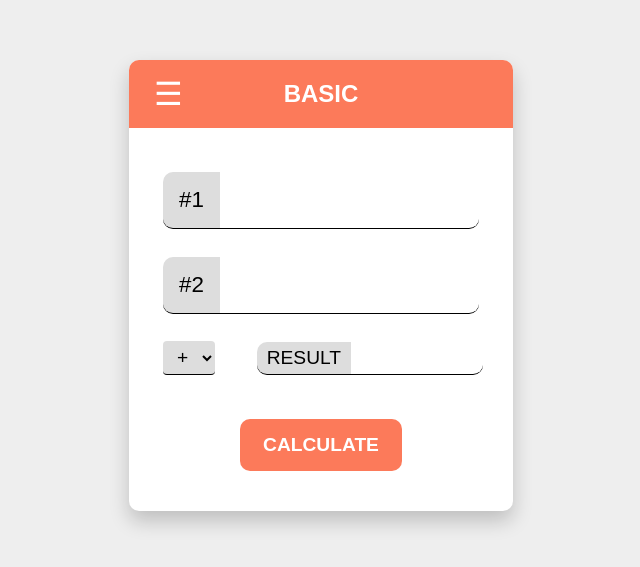
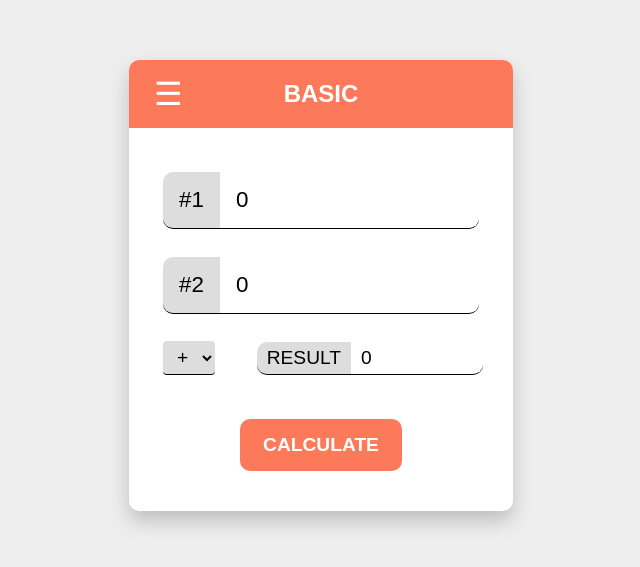
Before and after one commit to AduMano/react-calculator, a React (Create React App) app: page / in a window 1280 px wide. Shown: the part 115-682 px from the top of the page, without its empty margins (319-959 px from the left). Built offline with nearby package versions, Linux system fonts and the light colour scheme.

Commit message:
Done Basic Calculator

```diff
--- a/src/App.js
+++ b/src/App.js
@@ -1,8 +1,13 @@
+// React Modules
+import { useState } from "react";
+
 // Components
 import { NavMenu } from "./components/NavMenu";
 import { CalculatorHeader } from "./components/CalculatorHeader";
-import { NumberInput } from "./components/BasicComponents/NumberInput";
-import { OperatorInput } from "./components/BasicComponents/OperatorInput";
+import { BasicMode } from "./page/BasicMode";
+
+// Custom Hooks
+import useBasicCalculator from "./CustomHooks/useBasicCalculator";
 
 // Styles
 import "./styles/calculator.css";
@@ -10,6 +15,18 @@ import "./styles/NavMenu/navMenu.css";
 import "./styles/BasicMode/basicMode.css";
 
 function App() {
+  // States
+  const {
+    handleNum1,
+    num1,
+    handleNum2,
+    num2,
+    handleOperator,
+    operator,
+    handleResult,
+    result,
+  } = useBasicCalculator();
+
   return (
     <div className="calcWrapper">
       <NavMenu />
@@ -17,20 +34,20 @@ function App() {
 
       <div className="calcBody">
         {/* This depends on which mode is selected */}
-        <div className="calcBasicMode">
-          <form>
-            <NumberInput label={"#1"} type={"number"} isReadOnly={false} />
-            <NumberInput label={"#2"} type={"number"} isReadOnly={false} />
-
-            <div className="formResult">
-              <OperatorInput />
-              <NumberInput label={"RESULT"} type={"number"} isReadOnly={true} />
-            </div>
-
-            <input className="submitBtn" type="submit" value="CALCULATE" />
-          </form>
-        </div>
-
+        <BasicMode
+          handleEvents={{
+            handleNum1,
+            handleNum2,
+            handleOperator,
+            handleResult,
+          }}
+          states={{
+            num1,
+            num2,
+            operator,
+            result,
+          }}
+        />
         {/* <div className="calcStandardMode"></div> */}
       </div>
     </div>
--- /dev/null
+++ b/src/CustomHooks/useBasicCalculator.js
@@ -0,0 +1,51 @@
+import { useState } from "react";
+
+function useBasicCalculator() {
+  const [num1, setNum1] = useState("0");
+  const [num2, setNum2] = useState("0");
+  const [operator, setOperator] = useState("+");
+  const [result, setResult] = useState(0);
+
+  const handleNum1 = (val) => {
+    setNum1(val);
+  };
+
+  const handleNum2 = (val) => {
+    setNum2(val);
+  };
+
+  const handleOperator = (val) => {
+    setOperator(val);
+  };
+
+  const handleResult = () => {
+    switch (operator) {
+      case "+":
+        setResult(parseFloat(num1) + parseFloat(num2));
+        break;
+      case "-":
+        setResult(parseFloat(num1) - parseFloat(num2));
+        break;
+      case "*":
+        setResult(parseFloat(num1) * parseFloat(num2));
+        break;
+      case "/":
+        let result = parseFloat(num1) / parseFloat(num2);
+        setResult(isNaN(result) ? "Error" : result);
+        break;
+    }
+  };
+
+  return {
+    handleNum1,
+    num1,
+    handleNum2,
+    num2,
+    handleOperator,
+    operator,
+    handleResult,
+    result,
+  };
+}
+
+export default useBasicCalculator;
--- a/src/components/BasicComponents/NumberInput.js
+++ b/src/components/BasicComponents/NumberInput.js
@@ -1,10 +1,23 @@
 import React from "react";
 
-export const NumberInput = ({ label, type, isReadOnly }) => {
+export const NumberInput = ({
+  label,
+  type,
+  isReadOnly,
+  handleInput,
+  value,
+}) => {
+  const keyPress = (event) => handleInput(event);
+
   return (
     <div className="formGroup">
       <label>{label}</label>
-      <input type={type} readOnly={isReadOnly} />
+      <input
+        type={type}
+        readOnly={isReadOnly}
+        value={value}
+        onChange={keyPress}
+      />
     </div>
   );
 };
--- a/src/components/BasicComponents/OperatorInput.js
+++ b/src/components/BasicComponents/OperatorInput.js
@@ -1,8 +1,10 @@
 import React from "react";
 
-export const OperatorInput = () => {
+export const OperatorInput = ({ handleInput, stateOperator }) => {
+  const select = (event) => handleInput(event);
+
   return (
-    <select>
+    <select onChange={select} value={stateOperator}>
       <option selected>+</option>
       <option>-</option>
       <option>*</option>
--- a/src/page/BasicMode.js
+++ b/src/page/BasicMode.js
@@ -0,0 +1,55 @@
+import React from "react";
+import { NumberInput } from "../components/BasicComponents/NumberInput";
+import { OperatorInput } from "../components/BasicComponents/OperatorInput";
+
+export const BasicMode = ({ handleEvents, states }) => {
+  // Logic
+  const calculate = (event) => {
+    event.preventDefault();
+    handleResult();
+  };
+
+  const handleOperandOne = (event) =>
+    handleEvents.handleNum1(event.target.value);
+  const handleOperandTwo = (event) =>
+    handleEvents.handleNum2(event.target.value);
+  const handleOperator = (event) =>
+    handleEvents.handleOperator(event.target.value);
+  const handleResult = () => handleEvents.handleResult();
+
+  return (
+    <div className="calcBasicMode">
+      <form onSubmit={calculate}>
+        <NumberInput
+          label={"#1"}
+          type={"number"}
+          isReadOnly={false}
+          value={states.num1}
+          handleInput={handleOperandOne}
+        />
+        <NumberInput
+          label={"#2"}
+          type={"number"}
+          value={states.num2}
+          isReadOnly={false}
+          handleInput={handleOperandTwo}
+        />
+
+        <div className="formResult">
+          <OperatorInput
+            handleInput={handleOperator}
+            stateOperator={states.operator}
+          />
+          <NumberInput
+            label={"RESULT"}
+            value={states.result}
+            type={"text"}
+            isReadOnly={true}
+          />
+        </div>
+
+        <input className="submitBtn" type="submit" value="CALCULATE" />
+      </form>
+    </div>
+  );
+};
```
